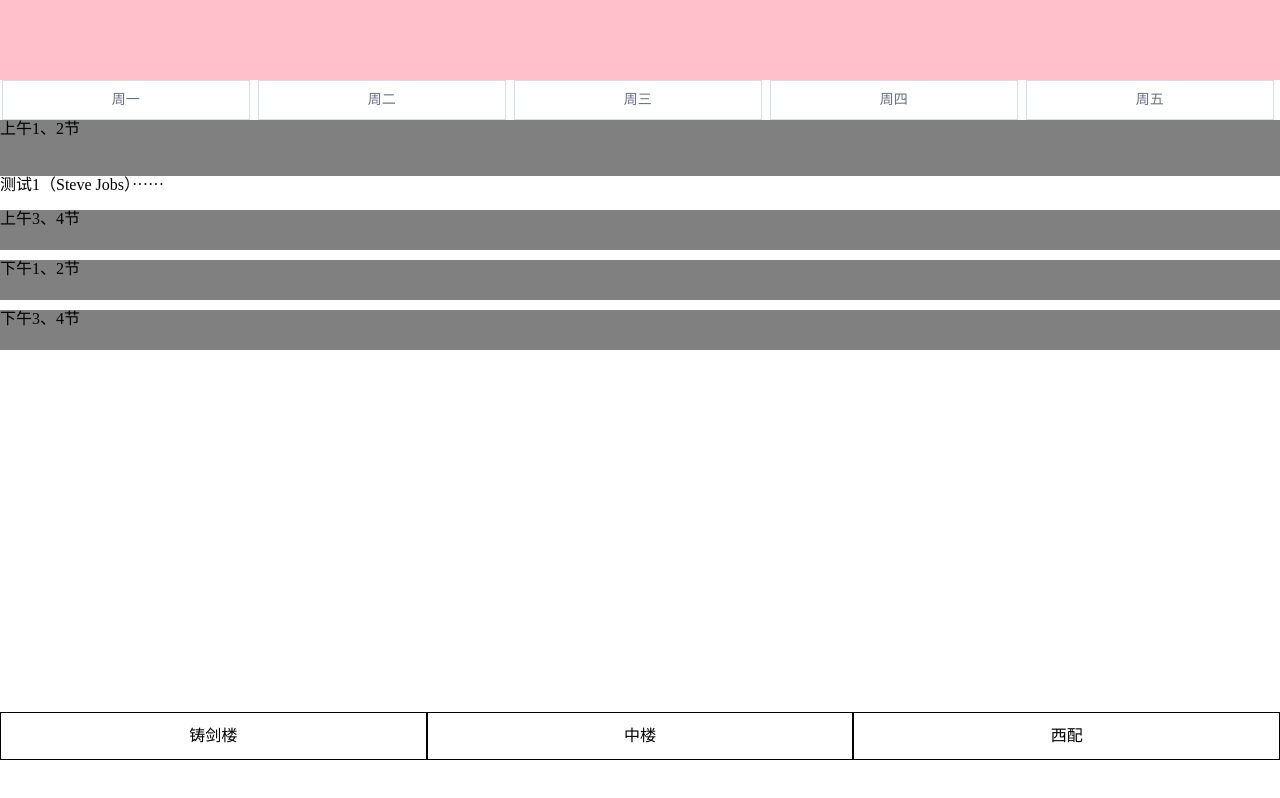
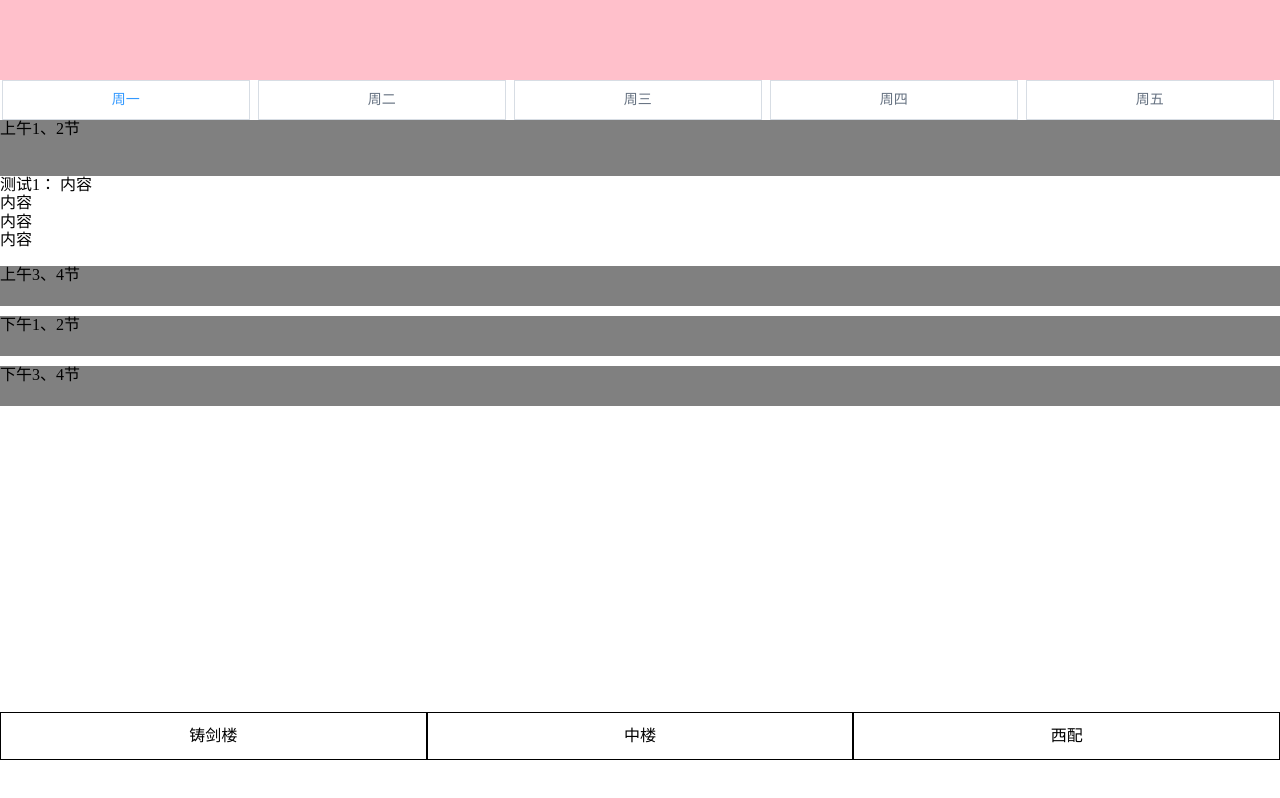
Before and after one commit to cicidoll/ppsucClassRoom, a Vue app: page / in a window 1280 px wide. Built offline with nearby package versions, Linux system fonts and the light colour scheme.

Commit message:
完善了DaySelect.vue的选中特效逻辑

```diff
--- a/index.html
+++ b/index.html
@@ -3,7 +3,7 @@
   <head>
     <meta charset="utf-8">
     <meta name="viewport" content="width=device-width,initial-scale=1.0">
-    <title>ppsucclassroom</title>
+    <title>空闲教室实时查询</title>
   </head>
 
   <body>
--- a/src/components/App.vue
+++ b/src/components/App.vue
@@ -18,19 +18,30 @@
     <Collapse v-model="value">
       <Panel name="1">
         上午1、2节
-        <p slot="content">测试1（Steve Jobs）······</p>
+        <p slot="content">测试1：
+          内容<br>
+          内容<br>
+          内容<br>
+          内容<br>
+        </p>
       </Panel>
       <Panel name="2">
         上午3、4节
-        <p slot="content">测试2（Steve Jobs）······</p>
+        <p slot="content">测试2：
+          内容<br>
+          内容<br></p>
       </Panel>
       <Panel name="3">
         下午1、2节
-        <p slot="content">测试3（Steve Jobs）······</p>
+        <p slot="content">测试3：
+          内容<br>
+          内容<br></p>
       </Panel>
       <Panel name="4">
         下午3、4节
-        <p slot="content">测试4（Steve Jobs）······</p>
+        <p slot="content">测试4：
+          内容<br>
+          内容<br></p>
       </Panel>
     </Collapse>
     <buildingSelect id="building"></buildingSelect>
@@ -51,7 +62,7 @@ const axios = require('axios')
 export default {
   data: function () {
     return {
-      activeKey: '1',
+      // activeKey: '1',
       roomAllDayData: {},
       value: '1'
     }
--- a/src/components/DaySelect.vue
+++ b/src/components/DaySelect.vue
@@ -1,18 +1,18 @@
 <template>
   <div class="tabs-bar">
-    <div class="tabs-tab">
+    <div :class="classes('day1')" @click="changeDay('day1')">
       <slot name="day1"></slot>
     </div>
-    <div class="tabs-tab">
+    <div :class="classes('day2')" @click="changeDay('day2')">
       <slot name="day2"></slot>
     </div>
-    <div class="tabs-tab">
+    <div :class="classes('day3')" @click="changeDay('day3')">
       <slot name="day3"></slot>
     </div>
-    <div class="tabs-tab">
+    <div :class="classes('day4')" @click="changeDay('day4')">
       <slot name="day4"></slot>
     </div>
-    <div class="tabs-tab">
+    <div :class="classes('day5')" @click="changeDay('day5')">
       <slot name="day5"></slot>
     </div>
   </div>
@@ -21,8 +21,23 @@
 <script>
 export default {
   name: 'daySelect',
+  data () {
+    return {
+      // 默认为周一
+      value: 'day1'
+    }
+  },
   methods: {
-
+    changeDay (day) {
+      // 改变值
+      this.value = day
+    },
+    classes (day) {
+      return [
+        'tabs-tab',
+        this.value === day ? 'tabs-tab-active' : ''
+      ]
+    }
   }
 }
 </script>
@@ -54,15 +69,5 @@ export default {
     // border-top: 1px solid #3399ff;
     // border-bottom: 1px solid #fff;
   }
-  .tabs-tab-active:before{
-    // content: '';
-    // display: block;
-    // height: 1px;
-    background: #3399ff;
-    // position: absolute;
-    // top: 0;
-    // left: 0;
-    // right: 0;
-  }
 }
 </style>
```
Also changed, not shown: src/components/Collapse.vue (+14 -14 lines), src/components/Panel.vue (+5 -30 lines).
